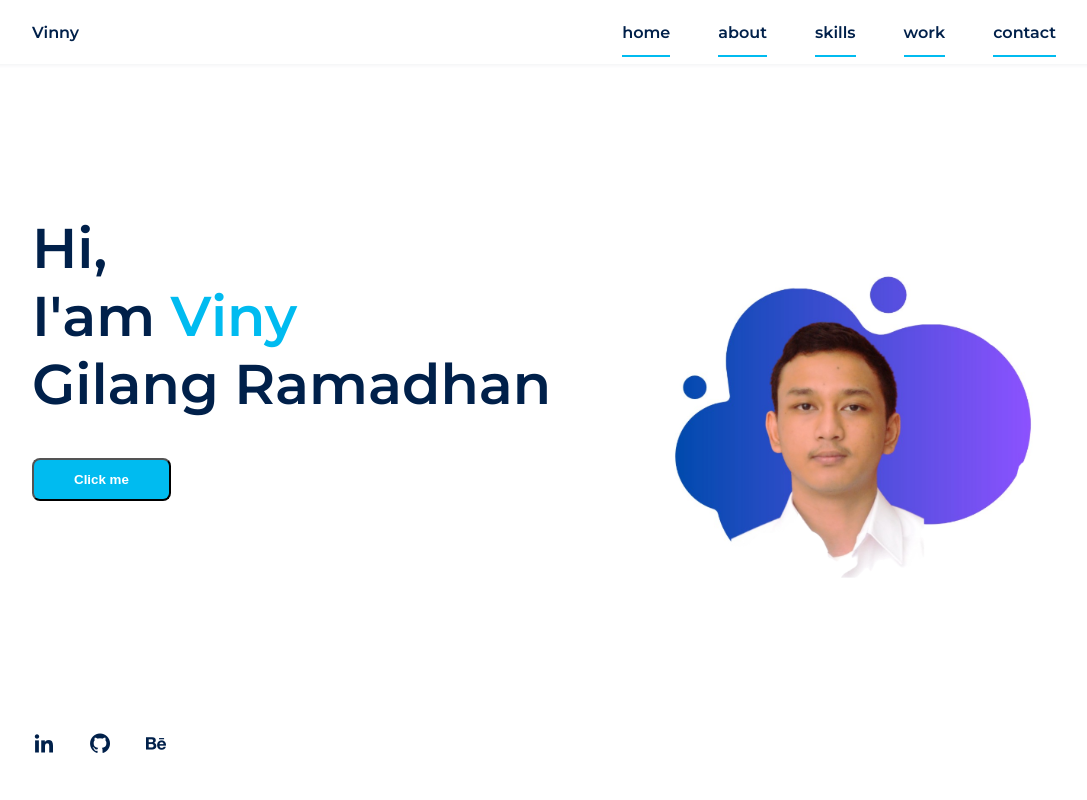
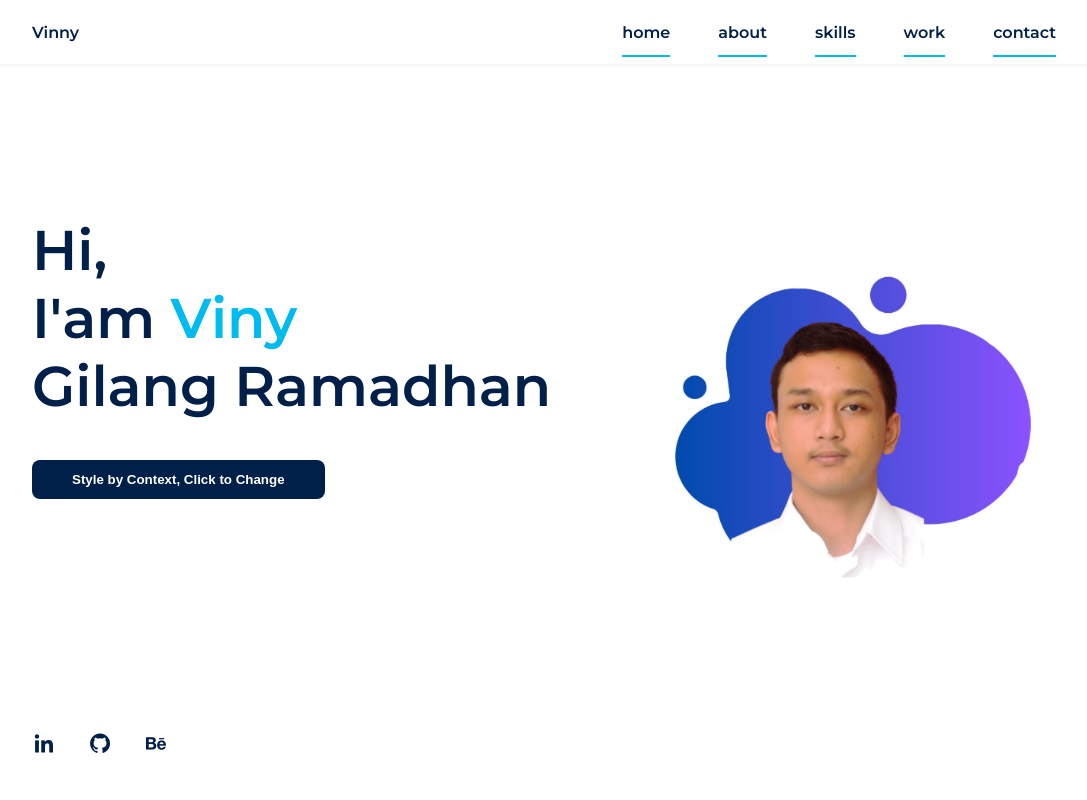
Before and after one commit to gilangviny/DTI-Task, a React (Create React App) app: page / in a window 1280 px wide. Shown: the top 800 px of the page, without its empty margins (96-1183 px from the left). Built offline with nearby package versions, Linux system fonts and the light colour scheme.

Commit message:
update home.js impmelentasi useContext
implementasi useContext from Module DTI FE

```diff
--- a/src/index.css
+++ b/src/index.css
@@ -251,11 +251,12 @@
     /*BUTTONS*/
     .button {
         display: inline-block;
-        background-color: var(--first-color);
+        /* background-color: var(--first-color); */
         color: #fff;
         padding: .75rem 2.5rem;
         font-weight: var(--font-semi);
         border-radius: .5rem;
+        border: none;
     }
 
     .button:hover {
--- a/src/pages/home.js
+++ b/src/pages/home.js
@@ -1,15 +1,44 @@
+/* eslint-disable no-use-before-define */
 /* eslint-disable react/no-unescaped-entities */
 /* eslint-disable jsx-a11y/control-has-associated-label */
 /* eslint-disable jsx-a11y/anchor-is-valid */
-import React, { useState } from 'react';
+import React, { useState, useContext } from 'react';
 import '../index.css';
 
 const Home = () => {
+  const listIcon = ['bx bxl-linkedin', 'bx bxl-github', 'bx bxl-behance'];
   const [sureName, setSureName] = useState('Gilang Ramadhan');
-  const listIcon = ['bx bxl-linkedin', 'bx bxl-github', 'bx bxl-behance'];
 
   function handleClickName() {
     setSureName('GILANG RAMADHAN');
+  }
+
+  const themes = {
+    light: {
+      foreground: '#fff',
+      background: '#00204a',
+    },
+    dark: {
+      foreground: '#ffffff',
+      background: '#222222',
+    },
+  };
+  const ThemeContext = React.createContext(themes.light);
+
+  function ThemedButton() {
+    const theme = useContext(ThemeContext);
+    return (
+      <>
+        <button
+          style={{ background: theme.background, color: theme.foreground }}
+          className="button"
+          type="button"
+          onClick={handleClickName}
+        >
+          Style by Context, Click to Change
+        </button>
+      </>
+    );
   }
 
   return (
@@ -23,9 +52,9 @@ const Home = () => {
           <br />
           {sureName}
         </h1>
-        <button className="button" type="button" onClick={handleClickName}>
-          Click me
-        </button>
+        <ThemeContext.Provider value={themes.light}>
+          <ThemedButton />
+        </ThemeContext.Provider>
       </div>
 
       <div className="home__social">
@@ -44,4 +73,5 @@ const Home = () => {
     </section>
   );
 };
+
 export default Home;
```
